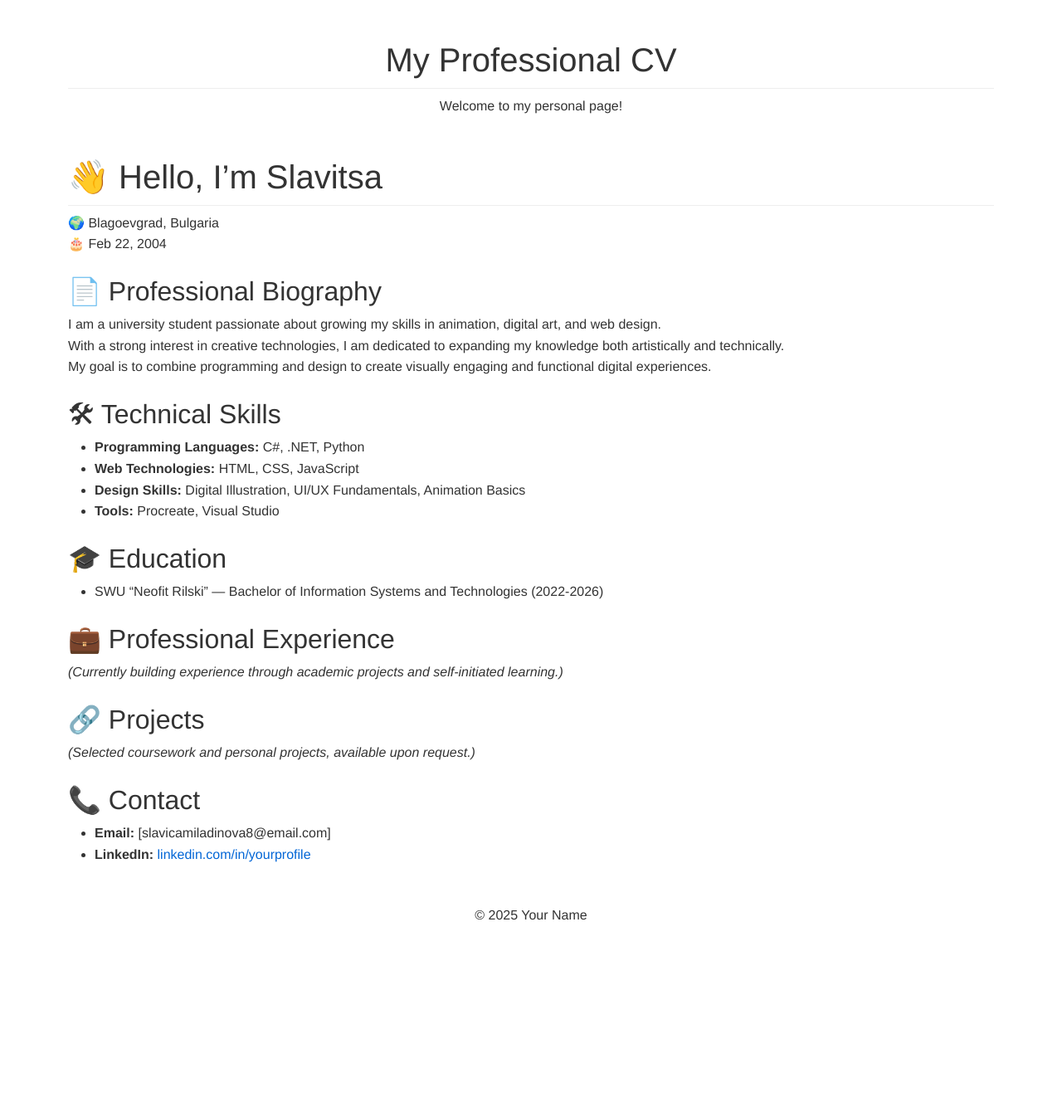
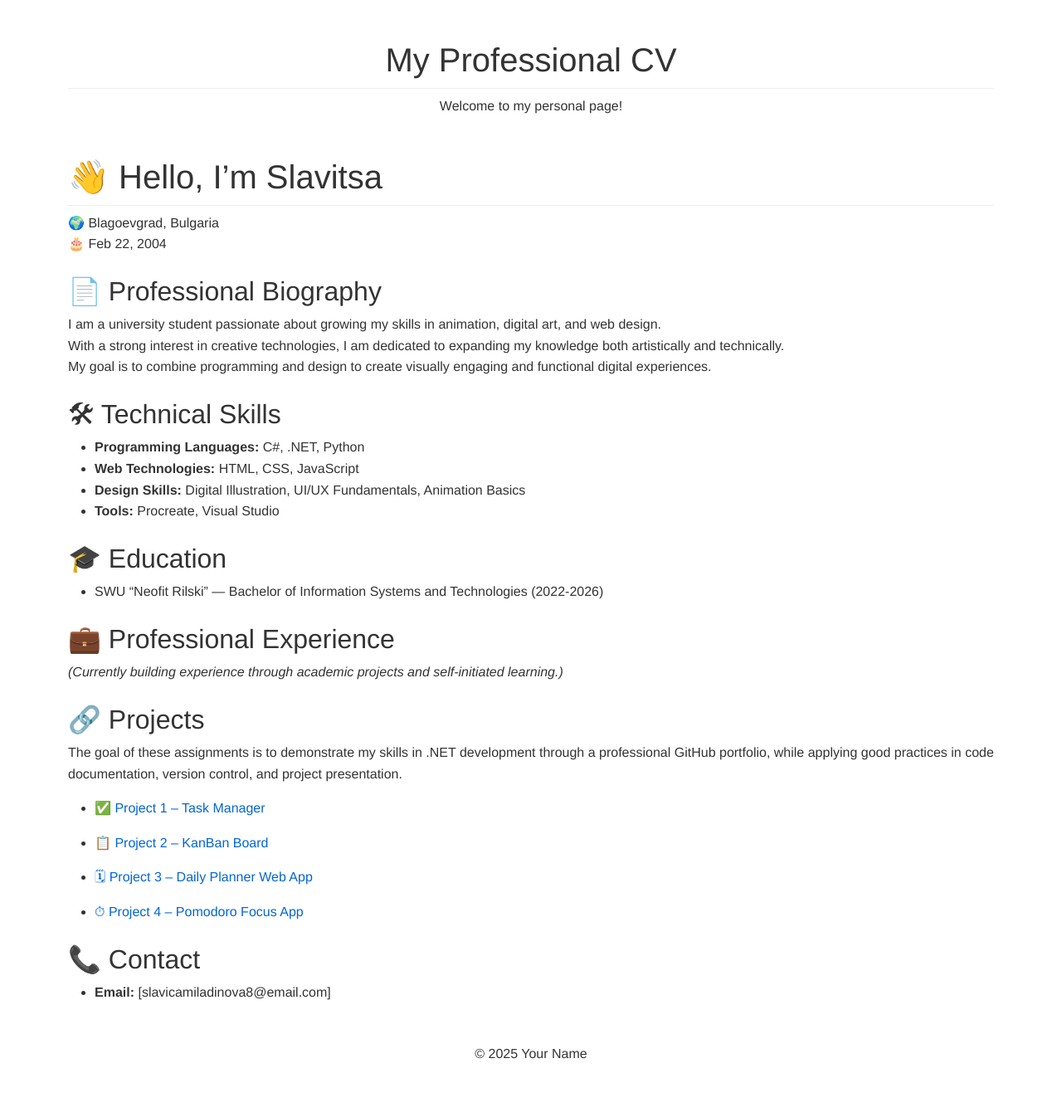
Before and after one commit to slavica2202/.NET-project_25, a Jekyll site: the page built from index.md, in a window 1280 px wide. Shown: the whole page at 83% size. Built offline with Jekyll 4.4.1, drawn with Linux system fonts in a browser that asks for light colours; our own code applies the rules of GitHub Pages for plain Markdown files; before the commit the page ends 1180 px from its top, so only the background shows below that.

Commit message:
Update index.md

```diff
--- a/index.md
+++ b/index.md
@@ -25,8 +20,15 @@ My goal is to combine programming and design to create visually engaging and fun
 *(Currently building experience through academic projects and self-initiated learning.)*
 
 ## 🔗 Projects
-*(Selected coursework and personal projects, available upon request.)*
+The goal of these assignments is to demonstrate my skills in .NET development through a professional GitHub portfolio, while applying good practices in code documentation, version control, and project presentation.
+
+- [✅ Project 1 – Task Manager](./Project1_TaskManager)
+
+- [📋 Project 2 – KanBan Board](./Project2_KanBanBoard)
+
+- [🗓 Project 3 – Daily Planner Web App](./Project3_DailyPlannerWeb)
+
+- [⏱ Project 4 – Pomodoro Focus App](./Project4_PomodoroFocusApp)
 
 ## 📞 Contact
 - **Email:** [slavicamiladinova8@email.com]
-- **LinkedIn:** [linkedin.com/in/yourprofile](https://linkedin.com/in/yourprofile)
```
Also changed, not shown: other parts of index.md (+0 -5 lines).
